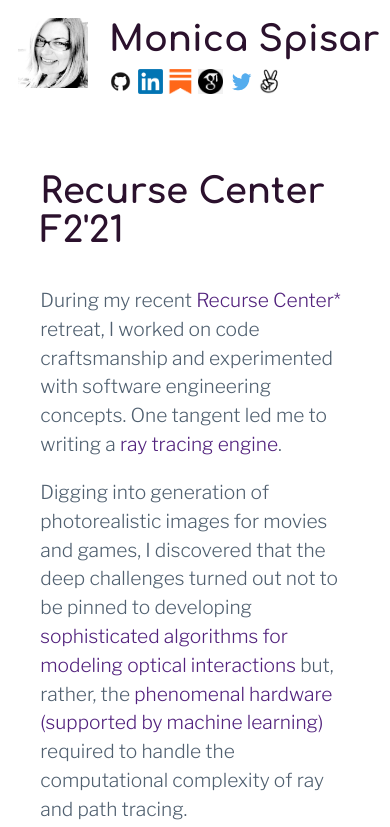
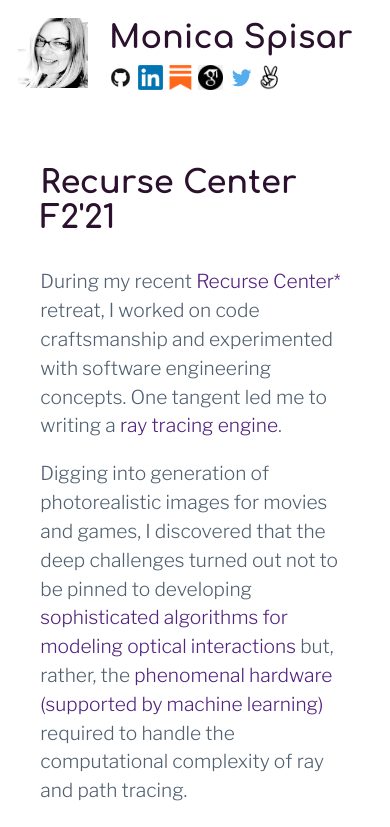
Before and after one commit to msyvr/monicaspisar, a plain HTML site: page index.html in a window 390 px wide. Shown: the top 827 px of the page. Drawn offline with nearby package versions, Linux system fonts and the light colour scheme.

Commit message:
header font: responsive sizing

```diff
--- a/stylesheet.css
+++ b/stylesheet.css
@@ -22,7 +22,7 @@ body {
 }
 
 .font_large{
-  font-size: 1.85em;
+  font-size: xx-large;
   line-height: 1.1em;
   font-family: Comfortaa;
   color: #2b112d;
```
